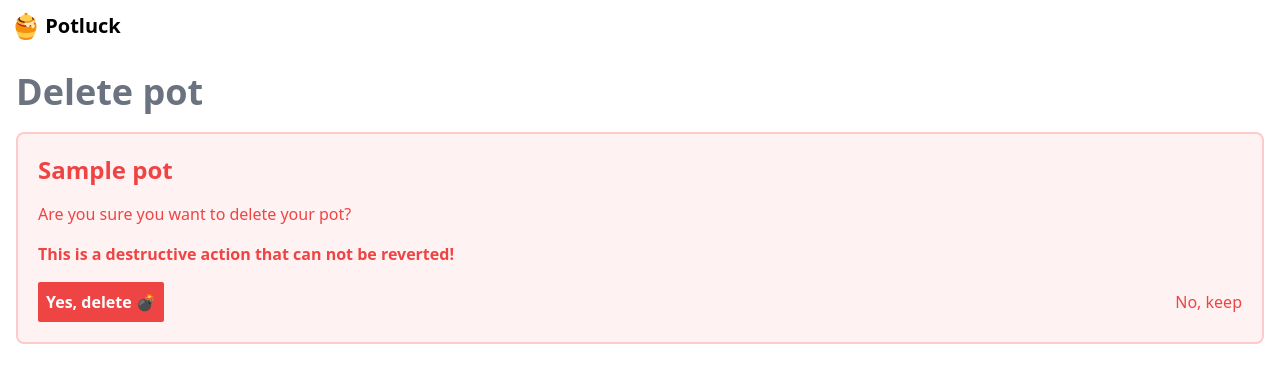
After one commit to tbrlpld/potluck, a Django app: template potluck/pots/templates/pots/pot_delete.html in a window 1280 px wide. The commit adds this page. Shown: the top 383 px of the page. Run offline with Django 3.2, Linux system fonts and the light colour scheme; the template is opened without the code that fills it: most values are stand-ins (such as "Sample title", 1, 10 or a date in 2020); style sheets or scripts are compiled from the project's sources; some libraries are stand-ins or nearby versions.

Commit message:
Add pot delete view

```diff
--- /dev/null
+++ b/potluck/pots/templates/pots/pot_delete.html
@@ -0,0 +1,23 @@
+{% extends 'base.html' %}
+{% load widget_tweaks %}
+{% block content %}
+    {% include "components/heading-1.html" with heading="Delete pot" %}
+    <form action="" method="POST" class="my-5 p-5 text-red-500 bg-red-50 border-2 border-red-200 rounded-lg">
+        {% csrf_token %}
+
+        {{ form.non_field_errors }}
+
+        <h2 class="text-2xl font-semibold">{{ pot }}</h2>
+        <p class="mt-4">
+            Are you sure you want to delete your pot?
+        </p>
+        <p class="mt-4 font-semibold">
+            This is a destructive action that can not be reverted!
+        </p>
+
+        <div class="mt-4 flex items-baseline justify-between">
+            <button class="p-2 bg-red-500 hover:bg-red-700 active:bg-red-800 text-white font-semibold rounded-sm" type="submit">Yes, delete 💣 </button>
+            <a class="hover:text-red-700 active:text-red-800" href="{% url 'pots_list' %}">No, keep</a>
+        </div>
+    </form>
+{% endblock content %}
--- a/potluck/pots/templates/pots/pot_detail.html
+++ b/potluck/pots/templates/pots/pot_detail.html
@@ -67,6 +67,11 @@
             {% endif %}
         </form>
     </p>
+    {% if pot.status == pot.Status.DRAFT %}
+        <p>
+            <a href="{% url 'pot_delete' pot.id %}">Delete</a>
+        </p>
+    {% endif %}
     {% if pot.status == pot.Status.OPEN %}
         <script type="text/javascript">
             const shareLink = document.getElementById("shareLink")
--- a/potluck/pots/views.py
+++ b/potluck/pots/views.py
@@ -30,6 +30,12 @@ class PotCreateView(generic.CreateView):
     template_name = "pots/pot_create.html"
     success_url = urls.reverse_lazy("pots_list")
     fields = ("name",)
+
+
+class PotDeleteView(generic.DeleteView):
+    model = Pot
+    template_name = "pots/pot_delete.html"
+    success_url = urls.reverse_lazy("pots_list")
 
 
 class UpdatePotStatusView(generic.UpdateView):
--- a/potluck/urls.py
+++ b/potluck/urls.py
@@ -21,6 +21,7 @@ from potluck.picks.views import pick_create_view
 from potluck.pots.views import (
     AddGameView,
     PotCreateView,
+    PotDeleteView,
     PotDetailView,
     PotListView,
     SetWinningTeamsView,
@@ -36,6 +37,7 @@ urlpatterns = [
     path("", PotListView.as_view(), name="pots_list"),
     path("pots/create/", PotCreateView.as_view(), name="pot_create"),
     path("pots/<int:pk>/", PotDetailView.as_view(), name="pot_detail"),
+    path("pots/<int:pk>/delete", PotDeleteView.as_view(), name="pot_delete"),
     path(
         "pots/<int:pk>/update-status/",
         UpdatePotStatusView.as_view(),
```
